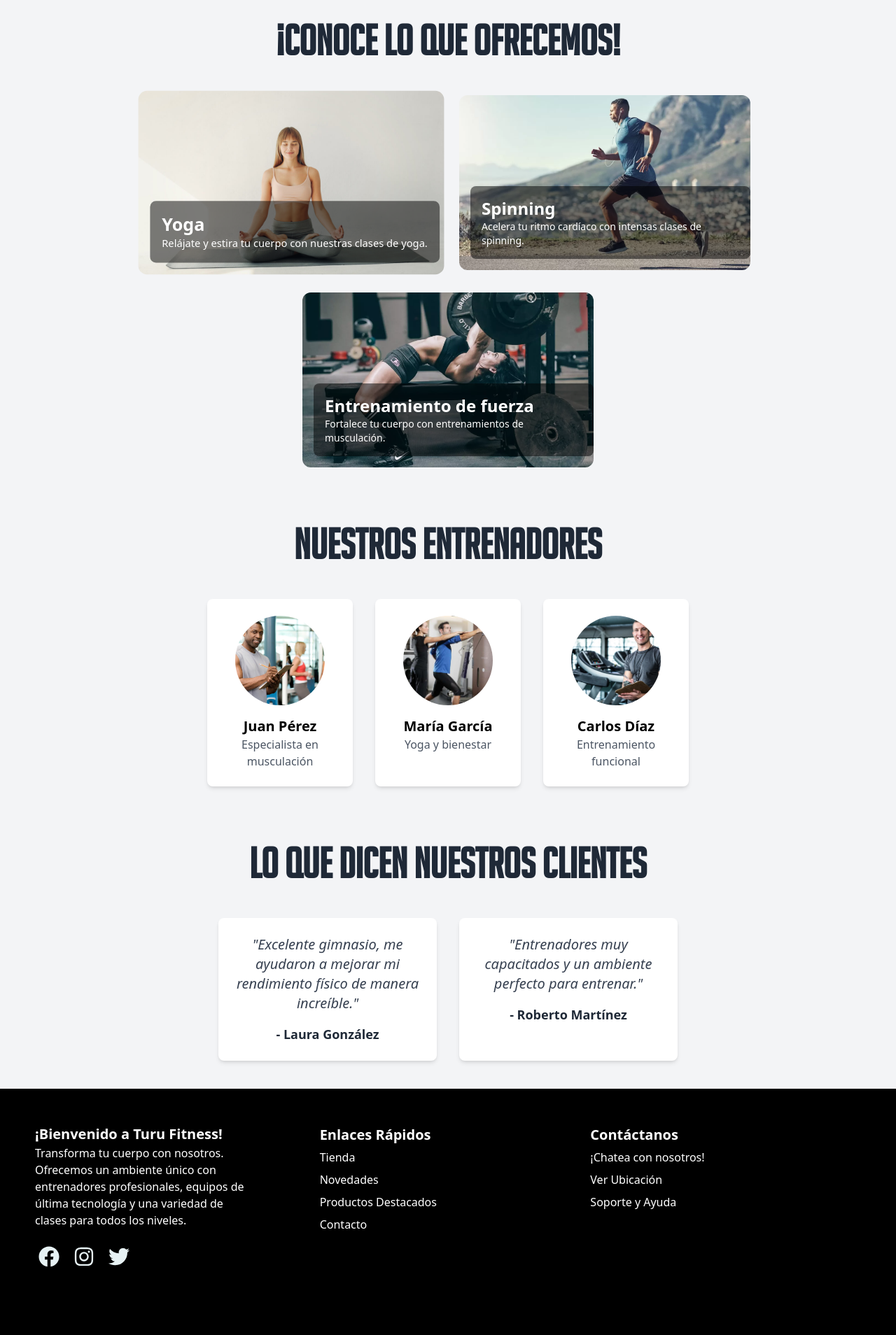
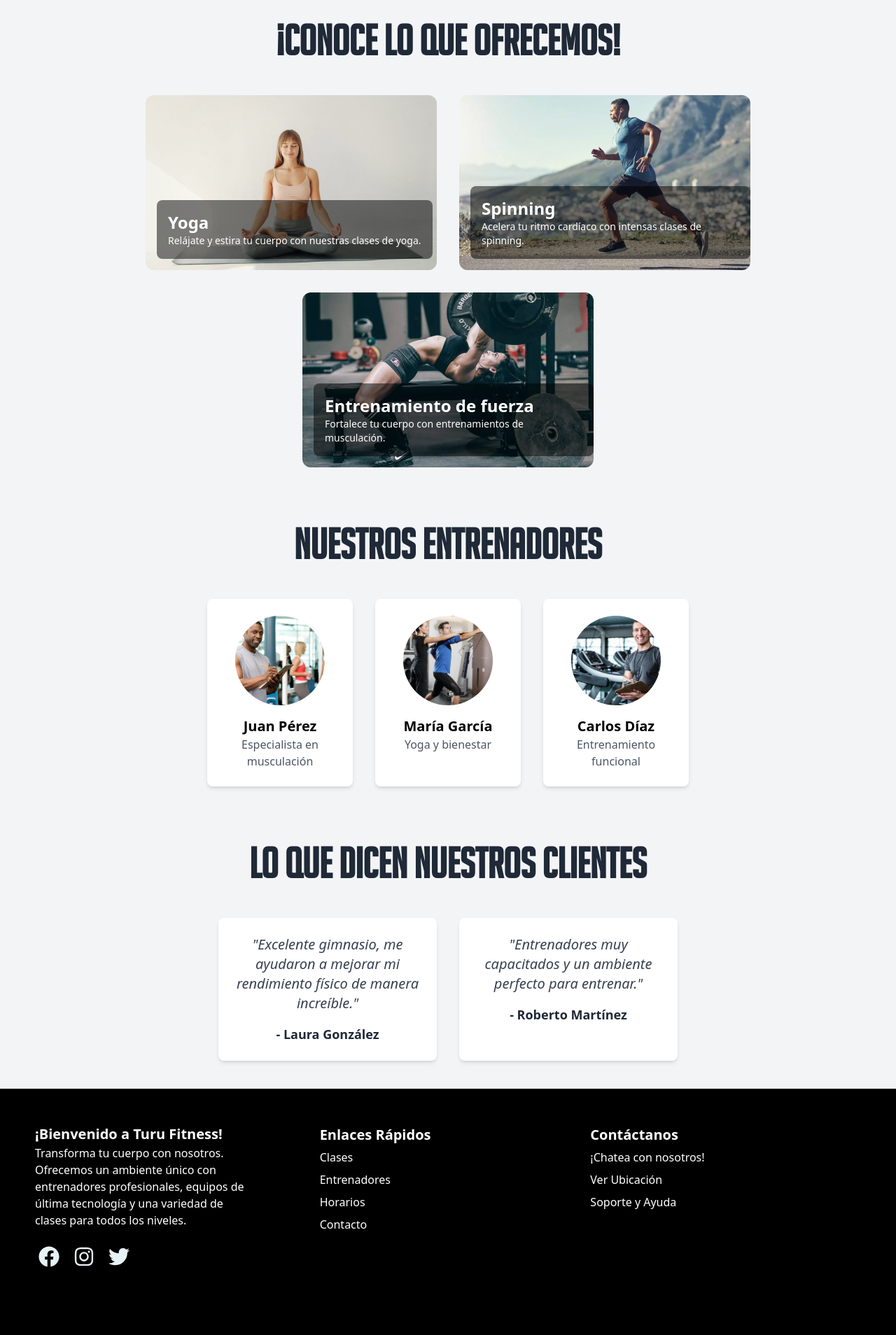
Before and after one commit to SoftFusion-Technologies/turufitness-ofi, a React (Vite) app: page / in a window 1280 px wide. Shown: the part 900-2808 px from the top of the page at 70% size. Built offline with nearby package versions, Linux system fonts and the light colour scheme.

Commit message:
Se mejora

```diff
--- a/package.json
+++ b/package.json
@@ -10,6 +10,7 @@
     "preview": "vite preview"
   },
   "dependencies": {
+    "aos": "^2.3.4",
     "react": "^18.3.1",
     "react-dom": "^18.3.1",
     "react-icons": "^5.4.0",
--- a/src/Components/Features.jsx
+++ b/src/Components/Features.jsx
@@ -1,4 +1,7 @@
-import React, { useState } from 'react';
+import React, { useState, useEffect } from 'react';
+import AOS from 'aos';
+import 'aos/dist/aos.css';
+
 import yogaImage from '../Images/yogaImg.jpg';
 import spinningImage from '../Images/running.webp';
 import gymImage from '../Images/programa-de-entrenamiento-de-fuerza.webp';
@@ -8,7 +11,14 @@ import trainer2 from '../Images/Entrenadores/entrenador2.jpg';
 import trainer3 from '../Images/Entrenadores/entrenador3.jpg';
 
 const Features = () => {
-  const [currentClass, setCurrentClass] = useState(0);
+  useEffect(() => {
+    AOS.init({
+      // duration: 1000, // Duración de la animación en milisegundos
+      easing: 'ease-in-out', // Tipo de animación
+      once: true // Si la animación se repite al hacer scroll
+    });
+  }, []);
+
   const classes = [
     {
       title: 'Yoga',
@@ -38,16 +48,14 @@ const Features = () => {
         {classes.map((gymClass, index) => (
           <div
             key={index}
-            className={`w-full sm:w-1/2 lg:w-1/3 h-auto bg-cover bg-center rounded-xl relative group transition-all duration-300 ease-in-out transform ${
-              currentClass === index ? 'scale-105' : ''
-            }`}
-            onMouseEnter={() => setCurrentClass(index)}
+            className="w-full sm:w-1/2 lg:w-1/3 h-auto bg-cover bg-center rounded-xl relative group transition-transform duration-300 ease-in-out transform hover:scale-105"
+            data-aos="fade-up"
             style={{
               backgroundImage: `url(${gymClass.image})`,
-              backgroundSize: 'cover', // Asegura que la imagen cubra todo el contenedor
-              backgroundPosition: 'center', // Centra la imagen en el contenedor
-              backgroundRepeat: 'no-repeat', // Evita que la imagen se repita
-              minHeight: '250px' // Establece una altura mínima para la imagen
+              backgroundSize: 'cover',
+              backgroundPosition: 'center',
+              backgroundRepeat: 'no-repeat',
+              minHeight: '250px'
             }}
           >
             <div className="absolute bottom-4 left-4 bg-black bg-opacity-50 p-4 rounded-lg text-white">
@@ -64,7 +72,7 @@ const Features = () => {
           Nuestros Entrenadores
         </h2>
         <div className="flex flex-wrap justify-center gap-8">
-          <div className="w-1/3 sm:w-1/4 md:w-1/6 bg-white p-6 rounded-lg shadow-md text-center">
+          <div className="trainer-card group w-1/3 sm:w-1/4 md:w-1/6 bg-white p-6 rounded-lg shadow-md text-center transition-transform duration-300 hover:scale-105">
             <img
               src={trainer1}
               alt="Entrenador 1"
@@ -73,7 +81,7 @@ const Features = () => {
             <h3 className="text-xl font-semibold">Juan Pérez</h3>
             <p className="text-gray-600">Especialista en musculación</p>
           </div>
-          <div className="w-1/3 sm:w-1/4 md:w-1/6 bg-white p-6 rounded-lg shadow-md text-center">
+          <div className="trainer-card group w-1/3 sm:w-1/4 md:w-1/6 bg-white p-6 rounded-lg shadow-md text-center transition-transform duration-300 hover:scale-105">
             <img
               src={trainer2}
               alt="Entrenador 2"
@@ -82,7 +90,7 @@ const Features = () => {
             <h3 className="text-xl font-semibold">María García</h3>
             <p className="text-gray-600">Yoga y bienestar</p>
           </div>
-          <div className="w-1/3 sm:w-1/4 md:w-1/6 bg-white p-6 rounded-lg shadow-md text-center">
+          <div className="trainer-card group w-1/3 sm:w-1/4 md:w-1/6 bg-white p-6 rounded-lg shadow-md text-center transition-transform duration-300 hover:scale-105">
             <img
               src={trainer3}
               alt="Entrenador 3"
--- a/src/Components/Footer.jsx
+++ b/src/Components/Footer.jsx
@@ -104,22 +104,18 @@ const Footer = () => {
           <h2>Enlaces Rápidos</h2>
           <ul className="box">
             <li>
-              <a href="/tienda" target="_blank" rel="noopener noreferrer">
-                Tienda
+              <a href="/clases" target="_blank" rel="noopener noreferrer">
+                Clases
               </a>
             </li>
             <li>
-              <a href="/novedades" target="_blank" rel="noopener noreferrer">
-                Novedades
+              <a href="/entrenadores" target="_blank" rel="noopener noreferrer">
+                Entrenadores
               </a>
             </li>
             <li>
-              <a
-                href="/productos-destacados"
-                target="_blank"
-                rel="noopener noreferrer"
-              >
-                Productos Destacados
+              <a href="/horarios" target="_blank" rel="noopener noreferrer">
+                Horarios
               </a>
             </li>
             <li>
@@ -138,7 +134,7 @@ const Footer = () => {
             </li>
             <li>
               <a
-                href="https://www.google.com/maps"
+                href="https://www.google.com/maps/place/Gym+Location"
                 target="_blank"
                 rel="noopener noreferrer"
               >
```
Also changed, not shown: 1 other file (tests, documents, lock files or other folders).
